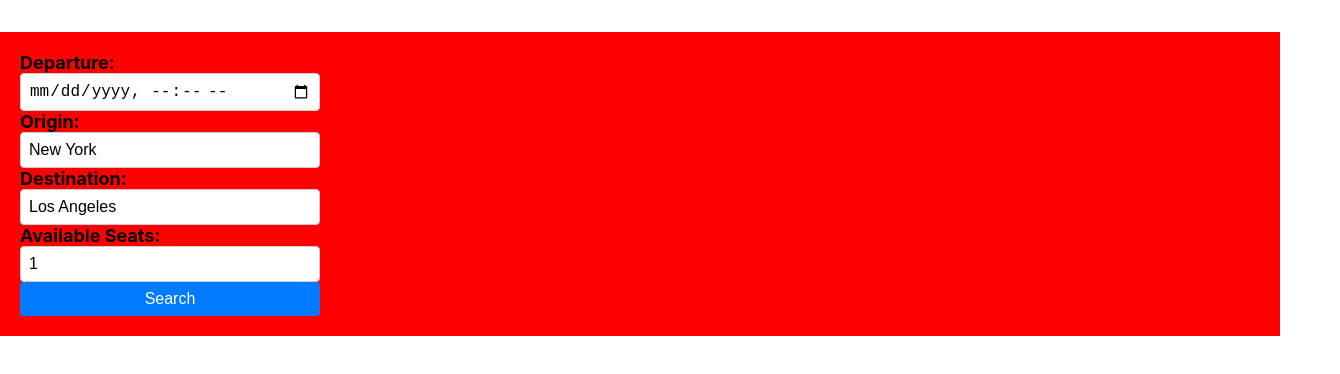
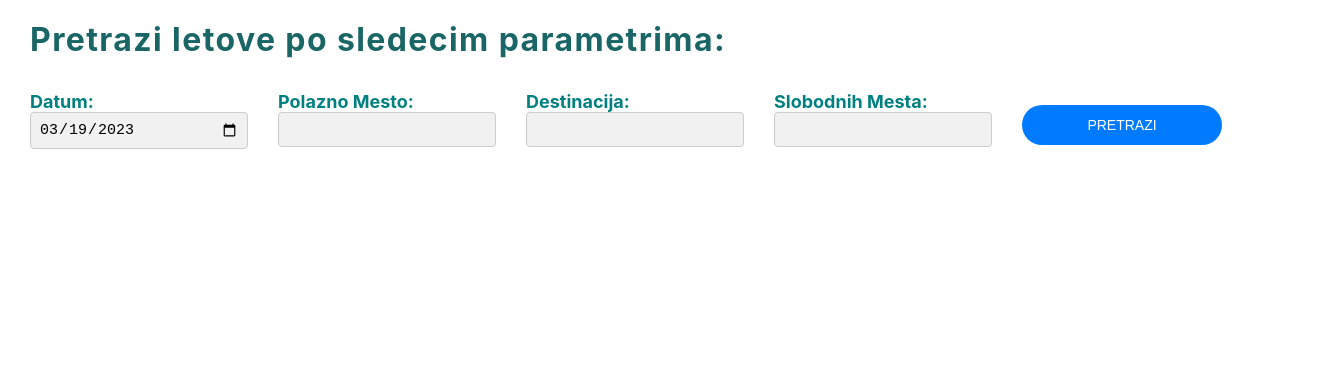
Before and after one commit to s-matke/abp, a React (Create React App) app in the folder flights/frontend/: page /search in a window 1280 px wide. Shown: the top 374 px of the page, 1340 px wide, since content can reach past the window. Built offline with nearby package versions, Linux system fonts and the light colour scheme.

Commit message:
front+back

```diff
--- a/flights/frontend/src/pages/SearchFlights.jsx
+++ b/flights/frontend/src/pages/SearchFlights.jsx
@@ -4,53 +4,139 @@ import axios from "axios";
 
 
 const Container = styled.div`
-    background-color: red;
 `;
+const Title = styled.h1`
+padding:0px 30px;
+margin: 20px 0px 0px 0px;
+letter-spacing: 1.4px;
+color: #1a6666;
+
+`;
+
 
 const Form = styled.form`
   display: flex;
-  //gap: 16px;
-  flex-direction: column;
-  justify-content: center;
-  width: 300px;
+  gap: 30px;
+  flex-wrap: wrap;
+  justify-content: left;
+  align-items: bottom;
+  width: 100%;
   margin-top: 32px;
-  padding:20px;
+  padding:0px 30px;
 `;
 
 const Label = styled.label`
   font-size: 18px;
   font-weight: bold;
+  color: teal;
+
 `;
 
 const Input = styled.input`
-  font-size: 16px;
+  font-size: 15px;
   padding: 8px;
   border-radius: 4px;
   border: 1px solid #ccc;
+  background-color: #f1f1f1;
+  width: 200px;
+  font-weight: 500;
+  &:active{
+      border:1px solid teal;
+  }
 `;
-
+const LabelInputDiv = styled.div`
+    display:flex;
+    flex-direction: column;
+`;
 const Button = styled.button`
-  font-size: 16px;
-  padding: 8px 16px;
+    min-width: 200px;
+    height: 40px;
+  font-size: 14px;
+  margin:0px;
+  margin-top:14px;
+  padding: 0px 16px;
   background-color: #007bff;
   color: #fff;
   border: none;
-  border-radius: 4px;
+  border-radius: 30px;
   cursor: pointer;
+  text-transform: uppercase;
+  font-weight: 500;
 
   &:hover {
     background-color: #0062cc;
   }
 `;
+
+const FlightContainer = styled.div`
+    display:flex;
+    align-items: center;
+    justify-content: space-between;
+    margin:20px;
+    height: 200px;
+    padding:0px;
+
+`;
+const FlightWrapper = styled.div`
+    border:1px solid #ccc;
+    display:flex;
+    width: ${(props) => props.width}   ;;
+    height:100%;
+    padding: 0px 20px 20px 20px;
+    flex-direction:  ${(props) => props.flex_direction};
+    justify-content:  ${(props) => props.justify_content};
+    align-items: center;
+
+`
+const FlightLeftWrapper = styled.div`
+    display:flex;
+    flex-direction: column;
+`;
+const FlightTitle = styled.h1`
+    font-size: 30px;
+    letter-spacing: 1.5px;
+    color:teal;
+    padding:0px;
+    margin:0px;
+`;
+
+const FlightDeparture = styled.h3`
+    font-size: 16px;
+    font-weight: 700;
+    padding:5px;
+    margin:0px;
+`;
+
+const FlightRightWrapper = styled.div`
+    display:flex;
+    gap:20px;
+    align-items: center;
+`;
+const TicketPrice = styled.h1`
+    font-size: 25px;
+    color:#ccc;
+    font-weight: 300;
+`;
+const TotalPrice = styled.h1`
+    font-size: 25px;
+    color:black;
+    font-weight: 600;
+`;
+
 const SearchFlights = () => {
-    const [departure, setDeparture] = useState("");
-  const [origin, setOrigin] = useState("New York");
-  const [destination, setDestination] = useState( "Los Angeles");
-  const [availableSeats, setAvailableSeats] = useState(1);
+    const [departure, setDeparture] = useState(new Date().toISOString().substr(0, 10));
+  const [origin, setOrigin] = useState("");
+  const [destination, setDestination] = useState("");
+  const [availableSeats, setAvailableSeats] = useState();
+  const [flights, setFlights] = useState([])
 
   const handleSubmit = (e) => {
     e.preventDefault();
-    console.log(departure,
+    let departureDate = new Date(departure);
+    departureDate.setHours(0, 0, 0, 0);
+    let formattedDeparture = departureDate.toISOString();
+
+    console.log(formattedDeparture,
         origin,
         destination,
         availableSeats
@@ -63,16 +149,17 @@ const SearchFlights = () => {
         'Content-Type': 'application/json'
       },
       data: {
-        departure,
-        origin,
-        destination,
-        availableSeats
+        "departure":formattedDeparture,
+        "origin":origin,
+        "destination":destination,
+        "availableSeats":parseInt(availableSeats)
       }
     };
 
     axios.request(options)
       .then(function (response) {
         console.log(response.data);
+        setFlights(response.data);
       })
       .catch(function (error) {
         console.error(error);
@@ -81,45 +168,77 @@ const SearchFlights = () => {
 
   return (
     <Container>
+        <Title>Pretrazi letove po sledecim parametrima:</Title>
         <Form onSubmit={handleSubmit}>
-        <Label htmlFor="departure">Departure:</Label>
+            <LabelInputDiv>
+        <Label htmlFor="departure">Datum:</Label>
         <Input
-          type="datetime-local"
+          type="date"
           id="departure"
           value={departure}
           onChange={(e) => setDeparture(e.target.value)}
           required
         />
-
-        <Label htmlFor="origin">Origin:</Label>
+</LabelInputDiv>
+<LabelInputDiv>
+        <Label htmlFor="origin">Polazno Mesto:</Label>
         <Input
           type="text"
           id="origin"
           value={origin}
           onChange={(e) => setOrigin(e.target.value)}
-          required
+          //required
         />
-
-        <Label htmlFor="destination">Destination:</Label>
+</LabelInputDiv>
+<LabelInputDiv>
+        <Label htmlFor="destination">Destinacija:</Label>
         <Input
           type="text"
           id="destination"
           value={destination}
           onChange={(e) => setDestination(e.target.value)}
-          required
+          //required
         />
-
-        <Label htmlFor="availableSeats">Available Seats:</Label>
+</LabelInputDiv>
+<LabelInputDiv>
+        <Label htmlFor="availableSeats">Slobodnih Mesta:</Label>
         <Input
           type="number"
           id="availableSeats"
           value={availableSeats}
           onChange={(e) => setAvailableSeats(e.target.value)}
-          required
+          //required
         />
-
-        <Button type="submit">Search</Button>
+</LabelInputDiv>
+        <Button type="submit">Pretrazi</Button>
       </Form>
+      {flights?.map((item,index)=>{
+          const departureDate = item.departure.substring(0, 10);
+          const departureTime = item.departure.substring(11, 19);
+          return <FlightContainer key={index}>
+          <FlightWrapper flex_direction="normal" justify_content="space-around" width="70%">
+              <FlightLeftWrapper>
+              <FlightTitle>{item.origin.city}</FlightTitle>
+              <FlightDeparture>{departureDate}</FlightDeparture>
+              <FlightDeparture>{departureTime}</FlightDeparture>
+              </FlightLeftWrapper>
+              <FlightLeftWrapper>
+                  <FlightTitle>{item.destination.city}</FlightTitle>
+              </FlightLeftWrapper>
+          </FlightWrapper>
+          <FlightWrapper  flex_direction="column" justify_content="center" width="30%">
+              <FlightRightWrapper>
+                  <FlightTitle>Cena:</FlightTitle>
+              <TicketPrice>{item.price}.O EUR</TicketPrice>
+              </FlightRightWrapper>
+              <FlightRightWrapper>
+                  <FlightTitle> Ukupna cena: </FlightTitle>
+                {item.totalPrice===0 ? <TotalPrice>-</TotalPrice> : <TotalPrice>{item.totalPrice}.O EUR</TotalPrice>}
+              </FlightRightWrapper>
+          </FlightWrapper>
+          </FlightContainer>
+          ;
+      })}
     </Container>
   )
 }
```
Also changed, not shown: 1 other file (tests, documents, lock files or other folders).
